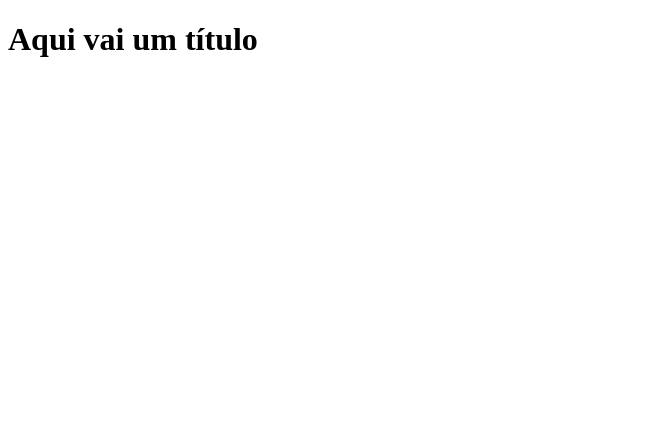
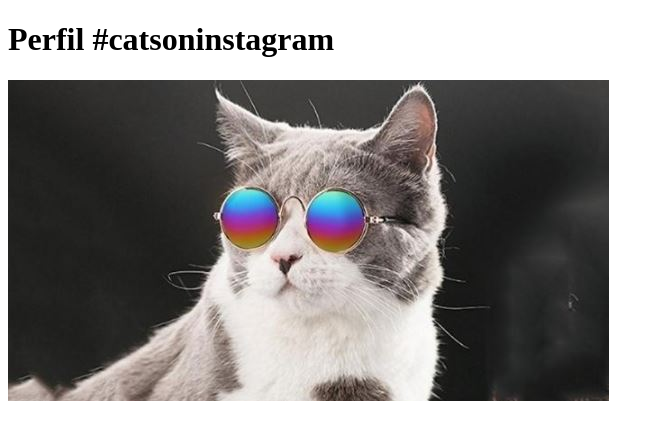
Before and after one commit to Lucasraulin/Devops, a plain HTML site: page index.html in a window 1280 px wide. Shown: the whole page, without its empty margins (0-664 px from the left). Drawn offline with Linux system fonts and the light colour scheme.

Commit message:
Adição de imagem CAT e Alteração no HTML

```diff
--- a/index.html
+++ b/index.html
@@ -1,10 +1,11 @@
 <!DOCTYPE html>
 <html lang="pt-br">
   <head>
-    <title>Título da página</title>
+    <title>Fanpage de Gatinhos</title>
     <meta charset="utf-8">
   </head>
   <body>
-    <h1>Aqui vai um título</h1>
+    <h1>Perfil #catsoninstagram</h1>
+    <img src="imagens/CAT.JPG" />
   </body>
 </html>
```
Also changed, not shown: imagens/CAT.JPG (added).
